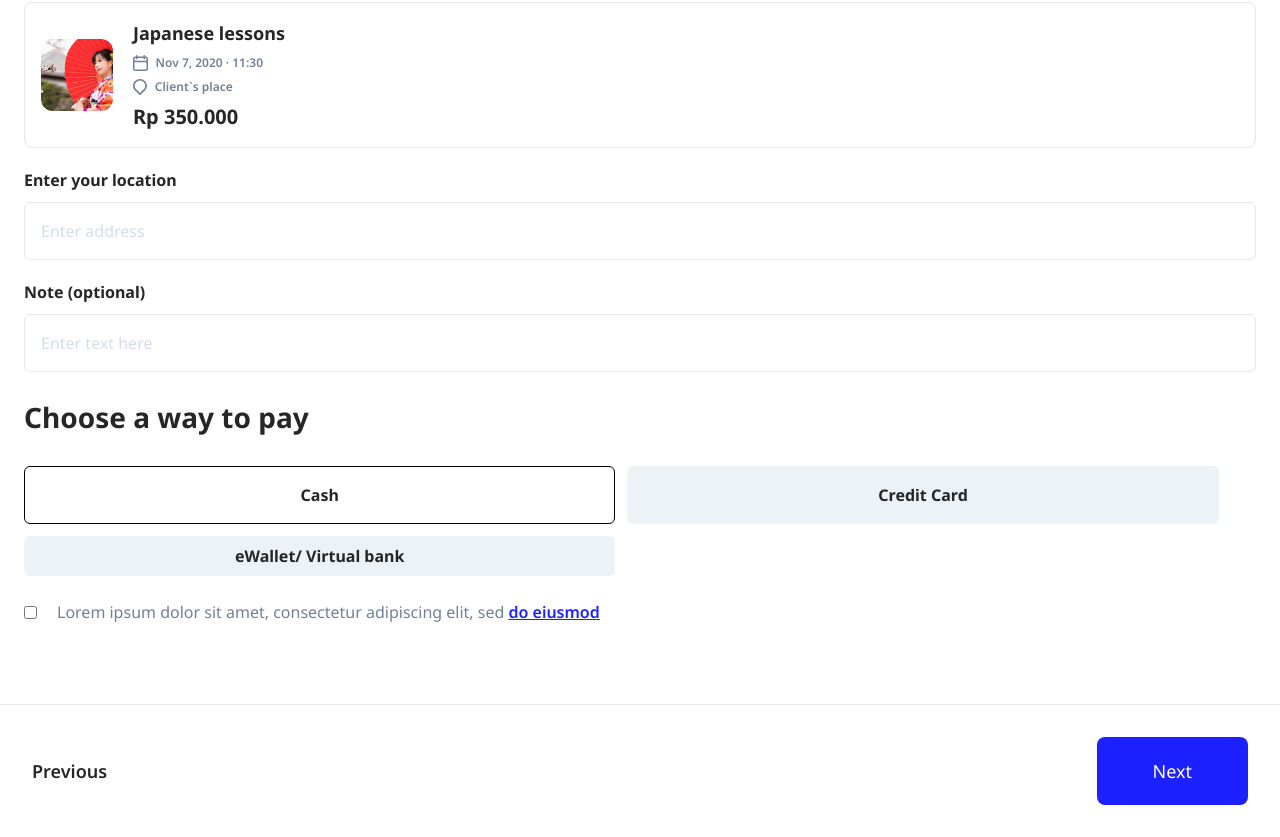
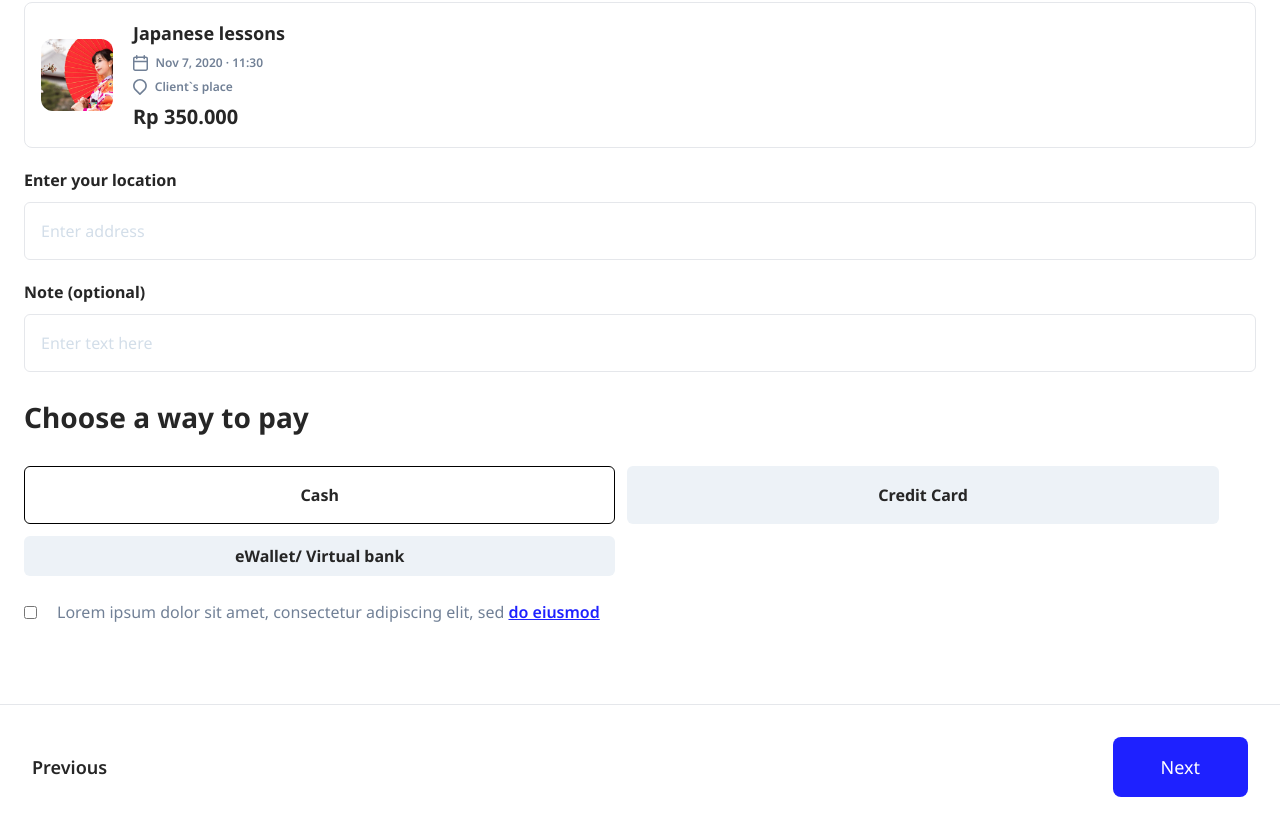
Before and after one commit to ahmarammar/acarra-web-panel, a React (Vite) app: page / in a window 1280 px wide. Shown: the part 300-1137 px from the top of the page. Built offline with nearby package versions, Linux system fonts and the light colour scheme; a web font is replaced by a local one.

Commit message:
Fixed the break styles of the footer button

```diff
--- a/src/components/PaymentForm.jsx
+++ b/src/components/PaymentForm.jsx
@@ -89,7 +89,7 @@ const PaymentFormFooter = () => {
   return (
     <footer className='border-t border-gray-200 p-8 flex items-center justify-between'>
       <h4 className='font-semibold text-text-color text-lg'>Previous</h4>
-      <button className='py-5 px-14 rounded-lg text-lg outline-none bg-full-blue text-white disabled:bg-grayish-white disabled:text-white/50'>Next</button>
+      <button className='py-4 px-12 rounded-lg text-lg outline-none bg-full-blue text-white disabled:bg-grayish-white disabled:text-white/50'>Next</button>
     </footer>
   )
 }
```
